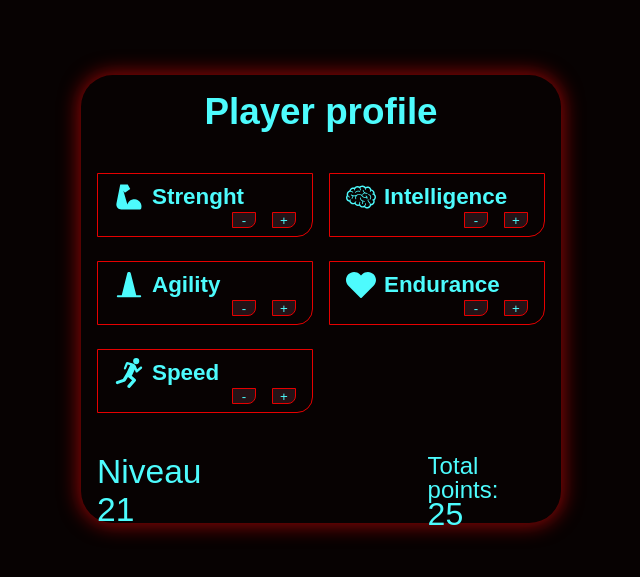
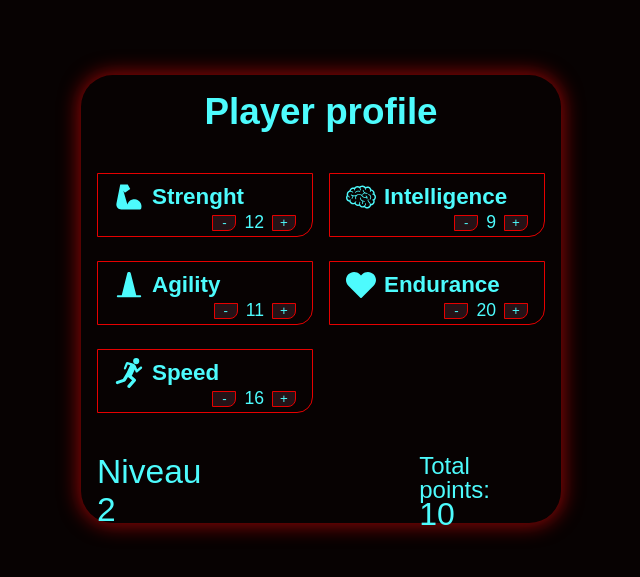
Before and after one commit to T-Urud/lvl-up-project, a plain HTML site: page index.html in a window 1280 px wide. Shown: the part 101-678 px from the top of the page, without its empty margins (319-959 px from the left). Drawn offline with Linux system fonts and the light colour scheme; a web font is replaced by a local one.

Commit message:
js en cours

```diff
--- a/index.html
+++ b/index.html
@@ -22,7 +22,7 @@
         </div>
         <div class="counter">
           <button class="reduce">-</button>
-          <span class="valueAttribute"></span>
+          <span class="valueAttribute">12</span>
           <button class="add">+</button>
         </div>
       </div>
@@ -145,7 +145,7 @@
         </div>
         <div class="counter">
           <button class="reduce">-</button>
-          <span class="valueAttribute"></span>
+          <span class="valueAttribute">9</span>
           <button class="add">+</button>
         </div>
       </div>
@@ -159,7 +159,7 @@
         </div>
         <div class="counter">
           <button class="reduce">-</button>
-          <span class="valueAttribute"></span>
+          <span class="valueAttribute">11</span>
           <button class="add">+</button>
         </div>
       </div>
@@ -173,7 +173,7 @@
         </div>
         <div class="counter">
           <button class="reduce">-</button>
-          <span class="valueAttribute"></span>
+          <span class="valueAttribute">20</span>
           <button class="add">+</button>
         </div>
       </div>
@@ -205,7 +205,7 @@
         </div>
         <div class="counter">
           <button class="reduce">-</button>
-          <span class="valueAttribute"></span>
+          <span class="valueAttribute">16</span>
           <button class="add">+</button>
         </div>
       </div>
--- a/script.js
+++ b/script.js
@@ -1,17 +1,31 @@
 const lvlContainer = document.getElementById("lvl");
 const pointsAvailableContainer = document.getElementById("pointsAvailable");
 
+let addBtn = document.querySelectorAll(".add");
+let reduceBtn = document.querySelectorAll(".reduce");
+let counterSpan = document.querySelectorAll(".valueAttribute");
+
+let lvl;
+let pointsAvailable;
+
 const points = () => {
   lvl = 1;
-  pointsAvailable = 5;
-  for (i = 0; i < 10; i++) {
-    lvl++;
-    pointsAvailable++;
-    if (lvl++) {
-      pointsAvailable++;
-    }
+  pointsAvailable = lvl * 5;
+
+  if (lvl++) {
+    pointsAvailable += 5;
   }
+
   lvlContainer.textContent = lvl;
   pointsAvailableContainer.textContent = pointsAvailable;
 };
 points();
+
+for (i = 0; i < addBtn.length; i++) {
+  counterSpan.value = 12;
+  addBtn[i].addEventListener("click", () => {
+    counterSpan.value++;
+    counterSpan.textContent = `${counterSpan.value}`;
+    console.log(counterSpan.value);
+  });
+}
--- a/style.css
+++ b/style.css
@@ -78,7 +78,6 @@ h1{
   padding: 0.5rem 1rem;
 }
 .attribute:hover{
-  cursor: pointer;
   background: var(--attributeHover);
 }
 .infos{
```
